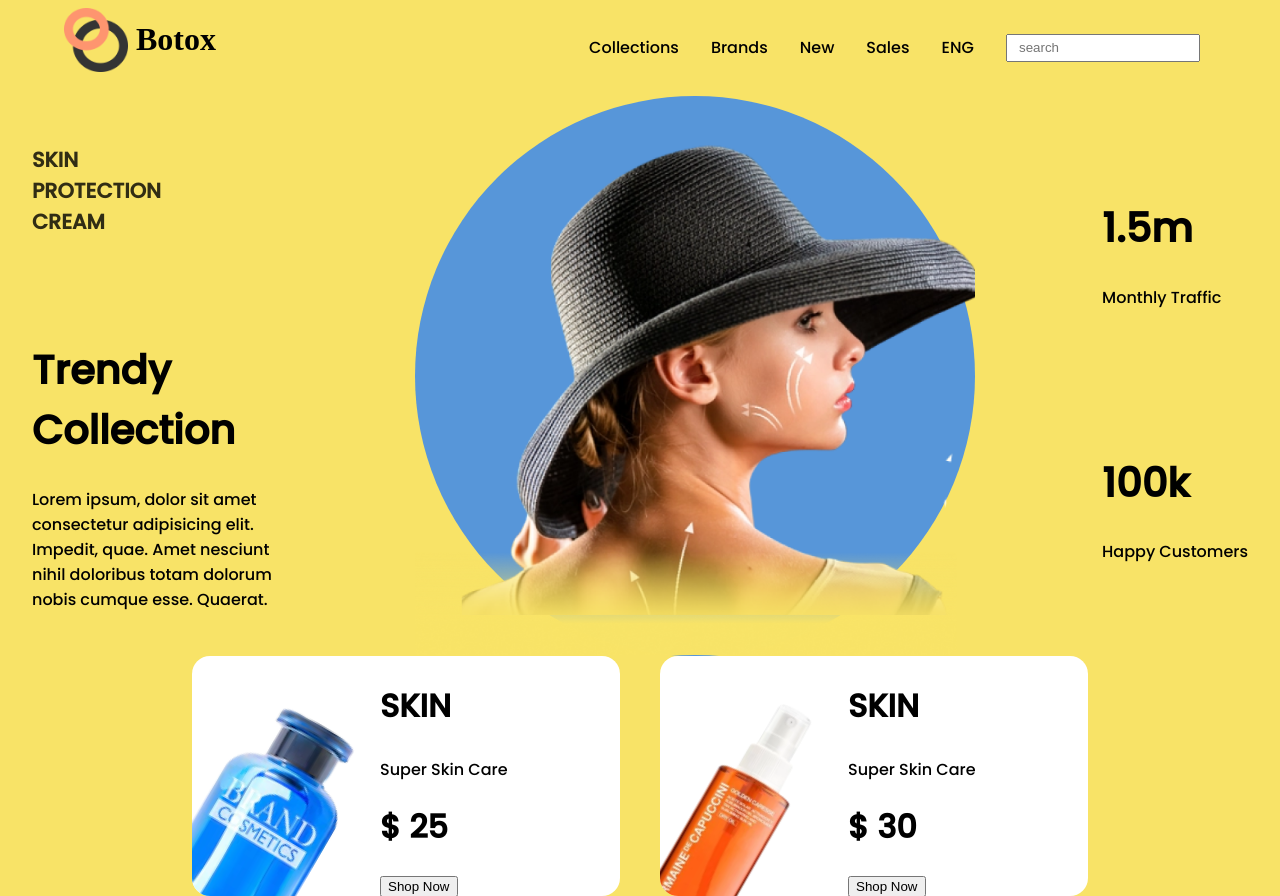
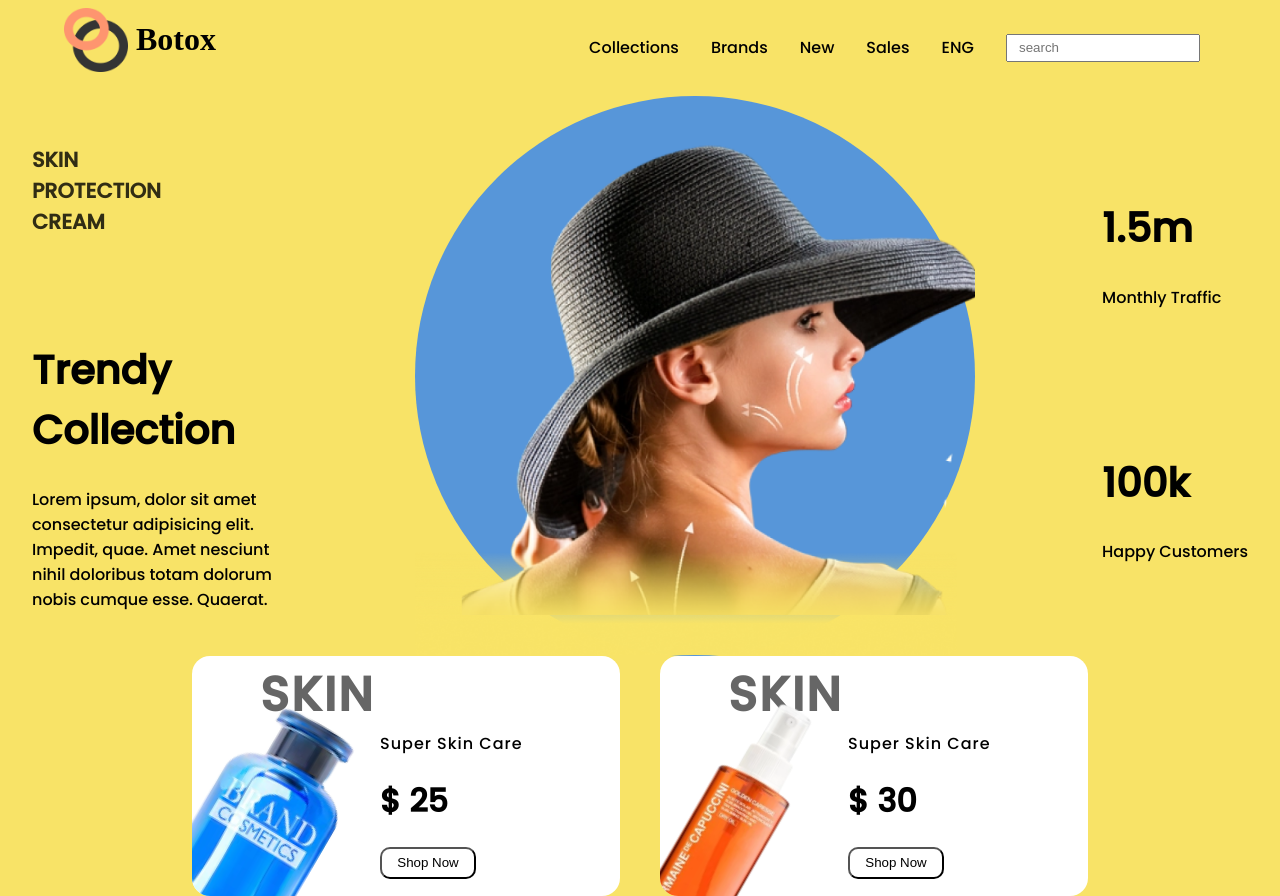
Before and after one commit to ARTHANUR/Botox-Cosmetics, a React (Create React App) app: page / in a window 1280 px wide. Built offline with nearby package versions, Linux system fonts and the light colour scheme; a web font is replaced by a local one.

Commit message:
Slide Styling done

```diff
--- a/src/components/header/Slider.css
+++ b/src/components/header/Slider.css
@@ -32,6 +32,19 @@
     padding-bottom: 1rem;
 }
 
+.left>span{
+    letter-spacing: 1px;
+}
 .left>span>h2{
-    font-size: 2rem;
+    font-size: 1.5rem;
+    transform: scale(2);
+    opacity: 0.6;
 }
+.left>button{
+    width:6rem;
+    height: 2rem;
+    border-radius: 10px;
+    outline: none;
+    background-color: transparent;
+
+}
```
